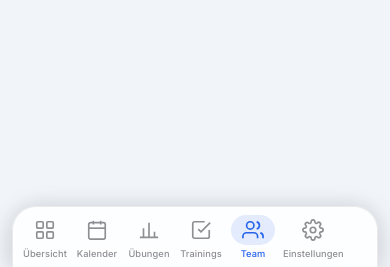
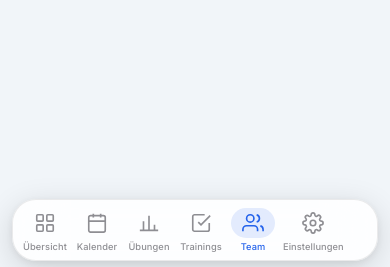
Before and after one commit to plauzten-dev/training-manager, a Flask app: page /players in a window 390 px wide. Shown: the part 577-844 px from the top of the page. Run offline with Flask 3, Linux system fonts and the light colour scheme; the visitor is signed in with stand-in values (Sample User, id 1); data that the repository does not hold is empty.

Commit message:
Fix: Nav-Pill korrekte Form + Scroll-Spacer via ::after
Probleme:
1. Frosted-Glass auf Wrapper erzeugte riesige Glasscheibe (border-radius
   24px 24px 0 0 + padding-bottom = zu großer Block)
2. padding-bottom auf overflow:auto+height:100% funktioniert auf iOS
   Safari nicht zuverlässig als Scroll-Space
3. .exercises-scroll existiert nicht – korrekte Klasse ist .exercises-main

Fix:
- .mobile-nav-wrap: transparent, bottom:calc(safe-area+6px), nur Wrapper
- .mobile-nav: Frosted Glass + border-radius:24px (kompakte Pill wie vorher)
- ::after Pseudo-Element auf allen Scroll-Containern statt padding-bottom
  (.dash-page, .mt-page, .settings-page, #training-page-content,
   .players-scroll, .exercises-main)
- height: calc(env(safe-area-inset-bottom,8px)+82px) → auf iPhone ~116px

Co-Authored-By: Claude Sonnet 4.6 <noreply@anthropic.com>

```diff
--- a/static/css/style.css
+++ b/static/css/style.css
@@ -901,21 +901,11 @@ textarea { resize: vertical; min-height: 90px; }
 .mobile-nav-wrap {
   display: none;
   position: fixed;
-  bottom: 0;
+  bottom: calc(env(safe-area-inset-bottom, 8px) + 6px);
   left: 12px;
   right: 12px;
-  padding-bottom: env(safe-area-inset-bottom, 8px);
-  box-sizing: border-box;
   z-index: 100;
   pointer-events: none;
-  /* Frosted glass auf dem Wrapper – deckt Home-Indicator-Zone ab (kein weißer Block) */
-  background: rgba(255, 255, 255, 0.88);
-  backdrop-filter: blur(28px) saturate(200%);
-  -webkit-backdrop-filter: blur(28px) saturate(200%);
-  border: 0.5px solid rgba(0, 0, 0, 0.08);
-  border-bottom: none;
-  box-shadow: 0 -2px 20px rgba(0,0,0,0.08), 0 8px 32px rgba(0,0,0,0.14);
-  border-radius: 24px 24px 0 0;
 }
 .mobile-nav {
   display: flex;
@@ -923,13 +913,13 @@ textarea { resize: vertical; min-height: 90px; }
   pointer-events: all;
   margin-bottom: 0;
   width: 100%;
-  border-radius: 0;
+  border-radius: 24px;
   overflow: hidden;
-  background: transparent;
-  backdrop-filter: none;
-  -webkit-backdrop-filter: none;
-  border: none;
-  box-shadow: none;
+  background: rgba(255, 255, 255, 0.88);
+  backdrop-filter: blur(28px) saturate(200%);
+  -webkit-backdrop-filter: blur(28px) saturate(200%);
+  border: 0.5px solid rgba(0, 0, 0, 0.08);
+  box-shadow: 0 8px 32px rgba(0,0,0,0.14), 0 2px 8px rgba(0,0,0,0.07);
 }
 .mobile-nav-inner {
   display: flex; height: 60px; align-items: center;
@@ -977,10 +967,17 @@ textarea { resize: vertical; min-height: 90px; }
   .sidebar { display: none; }
   .mobile-nav-wrap { display: block; }
 
-  /* Scroll-Container: Abstand damit Inhalt nicht hinter der fixed Nav verschwindet */
-  .dash-page, .mt-page, .settings-page, #training-page-content,
-  .players-scroll, .exercises-scroll, .cal-sidebar {
-    padding-bottom: calc(env(safe-area-inset-bottom, 0px) + 82px);
+  /* Scroll-Spacer via ::after – zuverlässiger als padding-bottom auf iOS Safari */
+  .dash-page::after,
+  .mt-page::after,
+  .settings-page::after,
+  #training-page-content::after,
+  .players-scroll::after,
+  .exercises-main::after {
+    content: '';
+    display: block;
+    height: calc(env(safe-area-inset-bottom, 8px) + 82px);
+    flex-shrink: 0;
   }
 
   /* Page header */
```
